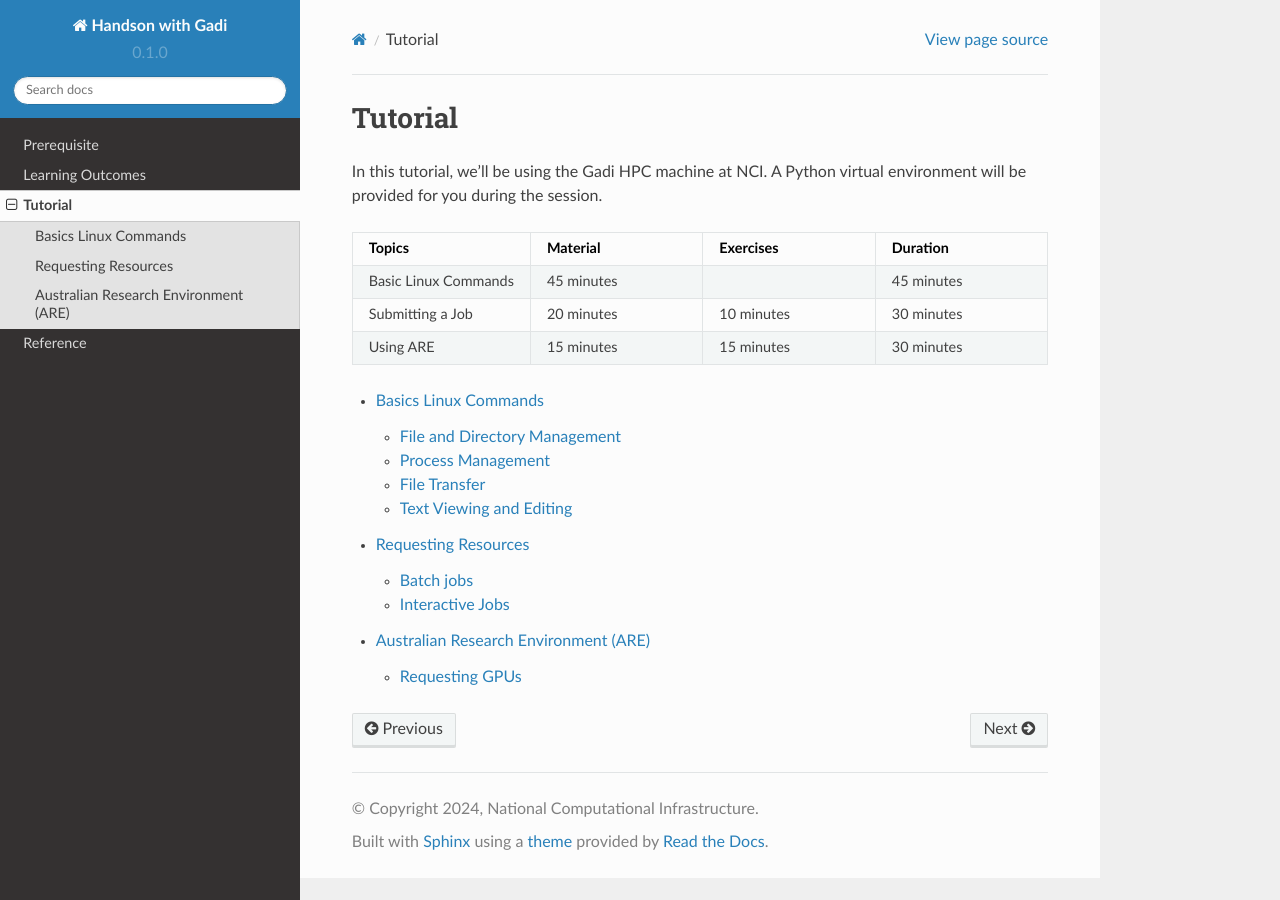
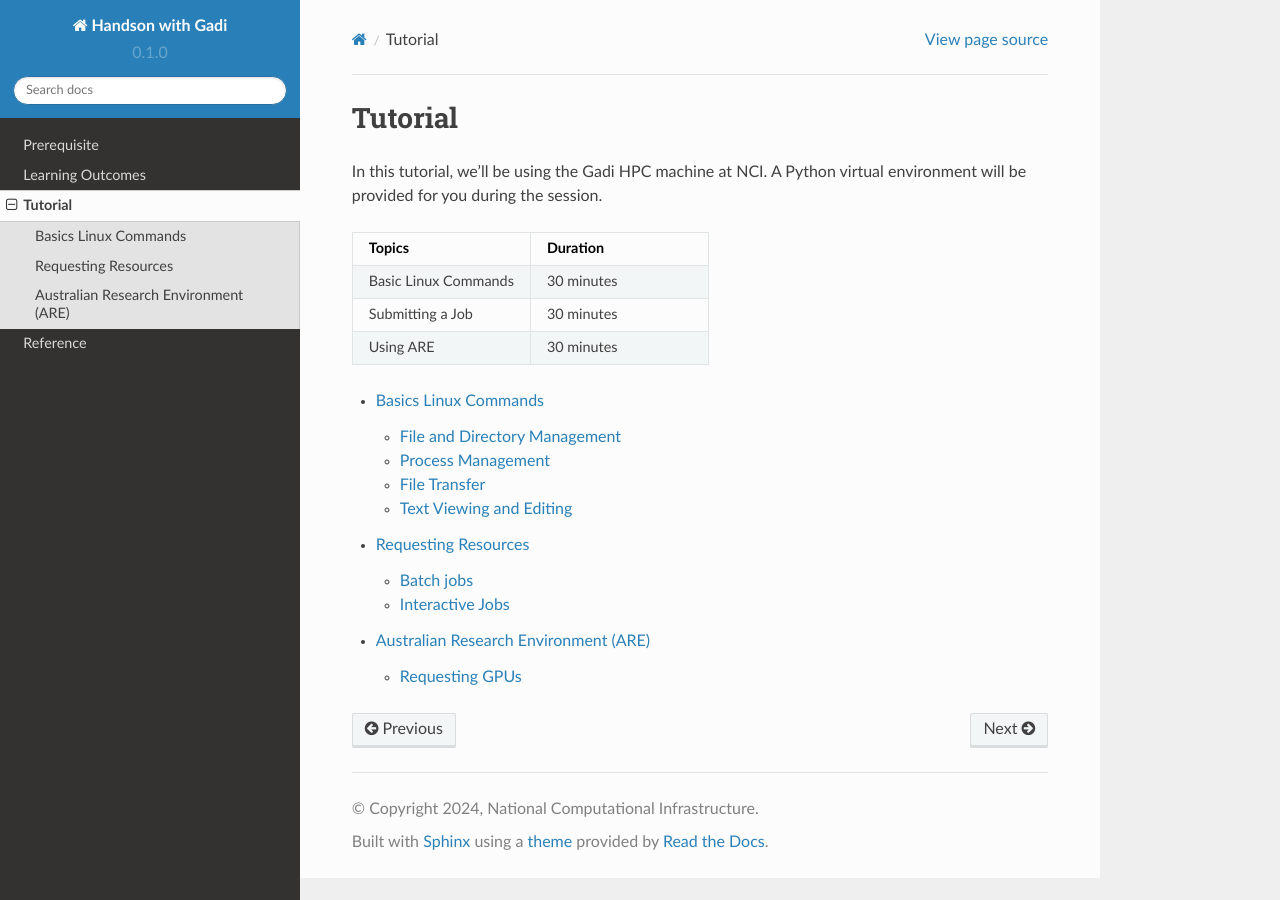
Before and after one commit to smabdullah1/handson-with-gadi, a Sphinx documentation site: the page built from docs/source/tutorial.rst, in a window 1280 px wide. Built offline with Sphinx 7.4.7 and the Read the Docs theme 2.0.0, drawn with Linux system fonts in a browser that asks for light colours.

Commit message:
duration

```diff
--- a/docs/source/tutorial.rst
+++ b/docs/source/tutorial.rst
@@ -5,26 +5,17 @@ In this tutorial, we'll be using the Gadi HPC machine at NCI. A Python virtual e
 will be provided for you during the session.
 
 .. list-table::
-  :widths: 20 20 20 20
+  :widths: 20 20
   :header-rows: 1
 
   * - Topics
-    - Material
-    - Exercises
     - Duration
   * - Basic Linux Commands
-    - 45 minutes
-    -
-    - 45 minutes
+    - 30 minutes
   * - Submitting a Job
-    - 20 minutes
-    - 10 minutes
     - 30 minutes
   * - Using ARE
-    - 15 minutes
-    - 15 minutes
     - 30 minutes
-
 
 
 .. toctree::
--- a/docs/source/tutorial/are.rst
+++ b/docs/source/tutorial/are.rst
@@ -4,8 +4,7 @@ Australian Research Environment (ARE)
 .. admonition:: Overview
    :class: Overview
 
-    * **Tutorial:** 15 min
-    * **Exercises:** 5 min
+    * **Tutorial:** 30 min
 
         **Objectives:**
             #. Learn how to use Jupyter notebooks in ARE.
--- a/docs/source/tutorial/basics.rst
+++ b/docs/source/tutorial/basics.rst
@@ -4,7 +4,7 @@ Basics Linux Commands
 .. admonition:: Overview
    :class: Overview
 
-    * **Tutorial:** 45 min
+    * **Tutorial:** 30 min
 
         **Objectives:**
             #. Learn how to use Gadi terminal.
--- a/docs/source/tutorial/jobs.rst
+++ b/docs/source/tutorial/jobs.rst
@@ -4,8 +4,7 @@ Requesting Resources
 .. admonition:: Overview
    :class: Overview
 
-    * **Tutorial:** 15 min
-    * **Exercises:** 5 min
+    * **Tutorial:** 30 min
 
         **Objectives:**
             #. Learn how to write a PBS job script for Gadi.
```
